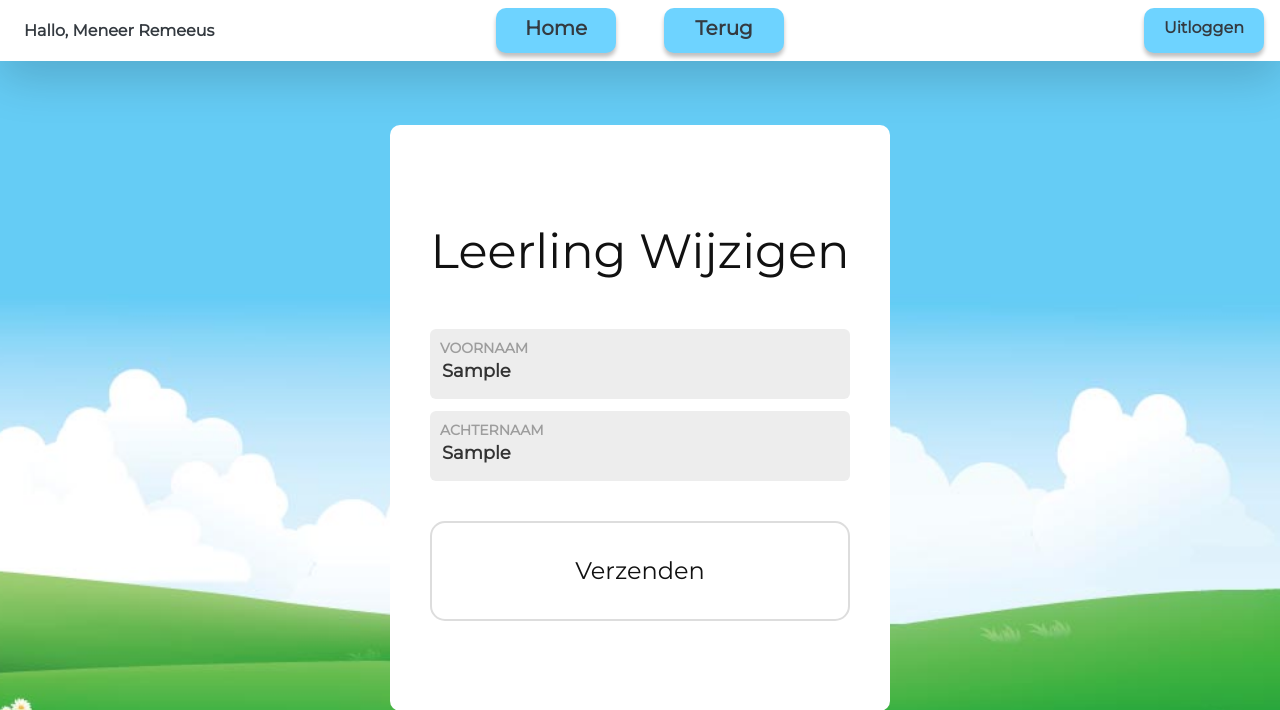
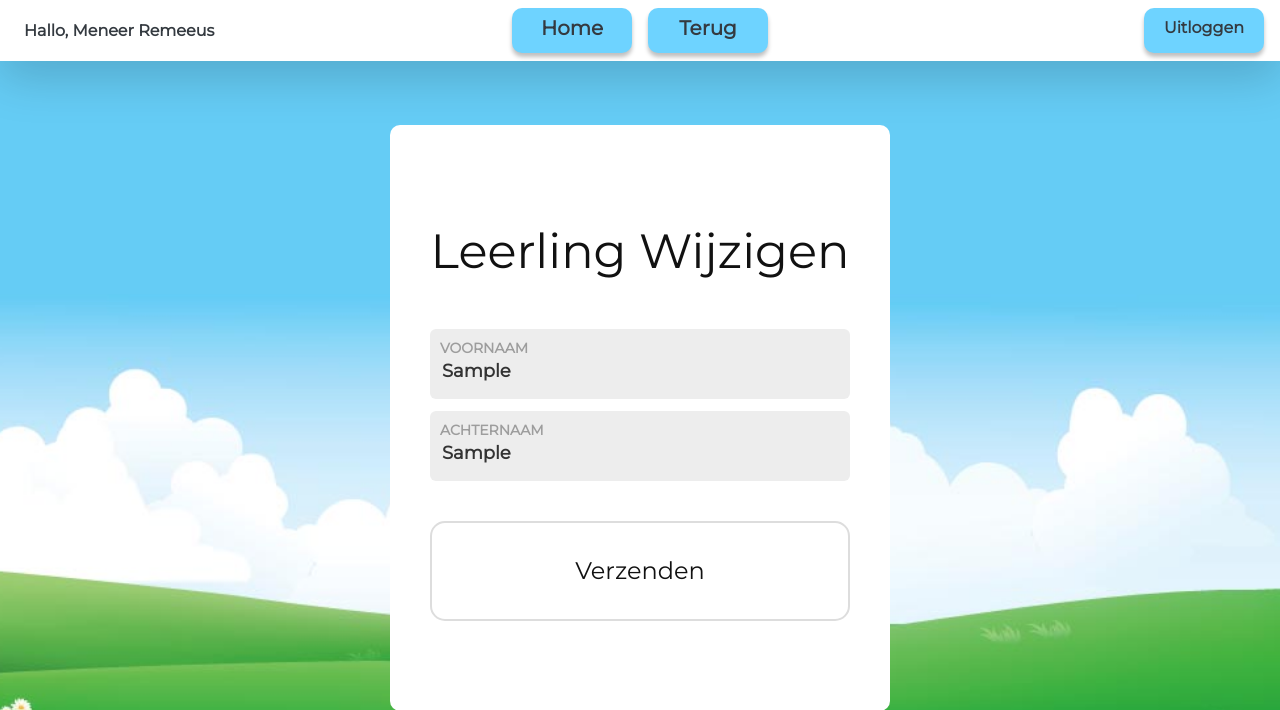
Before and after one commit to LucasRemeeus/C4-Beoordelingssysteem, a PHP site: page /PHP/Leerling_wijzig.php?id=1 in a window 1280 px wide. Shown: the top 710 px of the page. Run offline with PHP 8.4, Linux system fonts and the light colour scheme; the visitor is signed in with stand-in values (Sample User, id 1); tables that the repository leaves empty hold one stand-in row (values such as "Sample post").

Commit message:
knop gewijzigd

```diff
--- a/CSS/toevoeg.css
+++ b/CSS/toevoeg.css
@@ -28,8 +28,6 @@
         border: none;
         border-radius: 10px;
     }
-
-    select {}
 
     .toevoeg-form {
         width: calc(100% - 20px);
--- a/PHP/Leerling_wijzig.php
+++ b/PHP/Leerling_wijzig.php
@@ -44,7 +44,7 @@ while ($row = $result->fetch_assoc()) {
             </ul>
         </div>
         <div class="mx-auto order-0">
-            <a class="navbar-brand text-center text-dark mr-5 knop" href="home.php">Home</a>
+            <a class="navbar-brand text-center text-dark knop" href="home.php">Home</a>
             <button class="navbar-toggler" type="button" data-toggle="collapse" data-target=".dual-collapse2">
                 <span class="navbar-toggler-icon"></span>
             </button>
```
